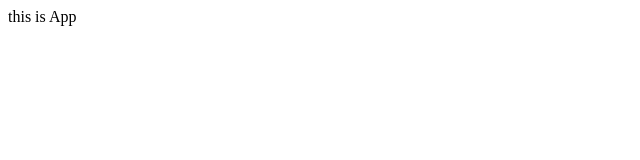
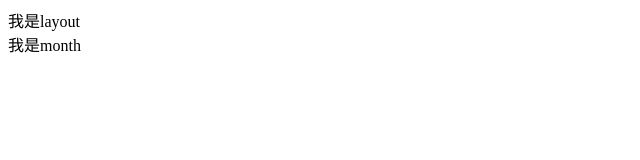
Before and after one commit to SuBaiQiao/react-app, a React (Create React App) app in the folder react-bill-test/: page /month in a window 1280 px wide. Shown: the top 160 px of the page, without its empty margins (0-640 px from the left). Built offline with nearby package versions, Linux system fonts and the light colour scheme.

Commit message:
路由配置

```diff
--- a/react-bill-test/src/index.js
+++ b/react-bill-test/src/index.js
@@ -1,12 +1,10 @@
 import React from 'react';
 import ReactDOM from 'react-dom/client';
 import './index.css';
-import App from '@/App';
-
+import router from "@/router";
+import { RouterProvider } from "react-router-dom";
 
 const root = ReactDOM.createRoot(document.getElementById('root'));
 root.render(
-  <React.StrictMode>
-    <App />
-  </React.StrictMode>
+  <RouterProvider router={router}></RouterProvider>
 );
--- /dev/null
+++ b/react-bill-test/src/pages/Layout/index.jsx
@@ -0,0 +1,12 @@
+import {Outlet} from "react-router-dom";
+
+const Layout = () => {
+    return (
+        <div>
+            我是layout
+            <Outlet/>
+        </div>
+    )
+}
+
+export default Layout;
--- /dev/null
+++ b/react-bill-test/src/pages/Month/index.jsx
@@ -0,0 +1,7 @@
+const Month = () => {
+    return (
+        <div>我是month</div>
+    )
+}
+
+export default Month;
--- /dev/null
+++ b/react-bill-test/src/pages/New/index.jsx
@@ -0,0 +1,7 @@
+const New = () => {
+    return (
+        <div>我是new</div>
+    )
+}
+
+export default New;
--- /dev/null
+++ b/react-bill-test/src/pages/Year/index.jsx
@@ -0,0 +1,7 @@
+const Year = () => {
+    return (
+        <div>我是year</div>
+    )
+}
+
+export default Year;
--- /dev/null
+++ b/react-bill-test/src/router/index.js
@@ -0,0 +1,30 @@
+// 创建路由实例 绑定path element
+
+import Layout from "@/pages/Layout";
+import Month from "@/pages/Month";
+import Year from "@/pages/Year";
+import New from "@/pages/New"
+import { createBrowserRouter } from "react-router-dom";
+
+const router = createBrowserRouter([
+    {
+        path: '/',
+        element: <Layout/>,
+        children: [
+            {
+                path: 'month',
+                element: <Month/>
+            },
+            {
+                path: 'year',
+                element: <Year/>
+            }
+        ]
+    },
+    {
+        path: '/new',
+        element: <New/>
+    }
+])
+
+export default router
```
Also changed, not shown: 1 other file (tests, documents, lock files or other folders).
